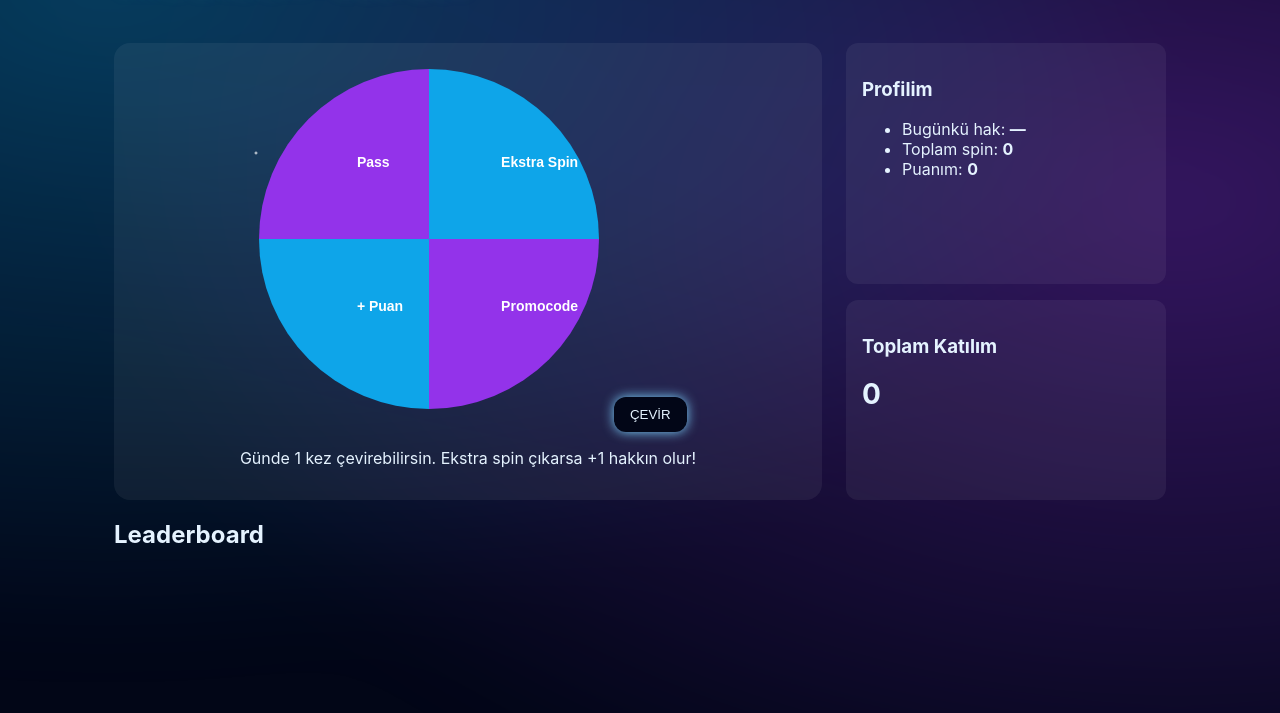
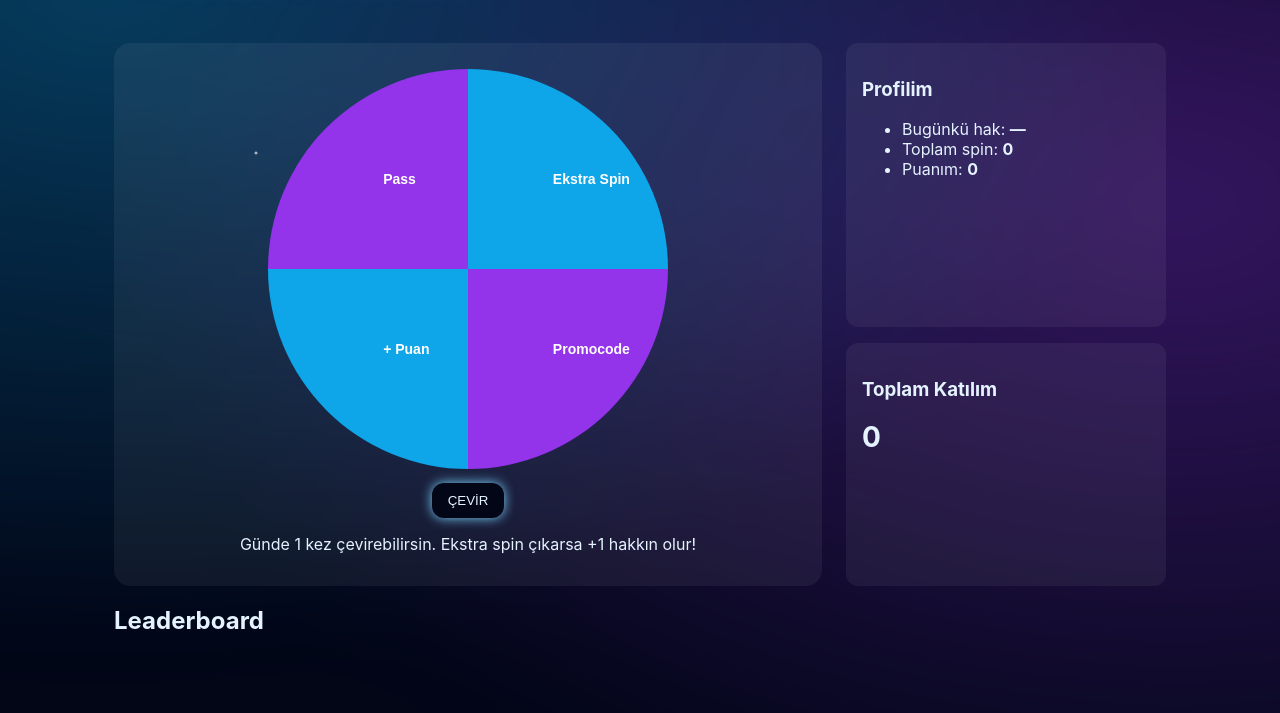
Before and after one commit to tgC3ren1/yilin-siteleri-bot, a plain HTML site: page index.html in a window 1280 px wide. Shown: the part 87-800 px from the top of the page. Drawn offline with nearby package versions, Linux system fonts and the light colour scheme.

Commit message:
index.html

```diff
--- a/index.html
+++ b/index.html
@@ -36,10 +36,14 @@
       </header>
 
       <section class="hero">
-        <div class="wheel-wrap">
-          <canvas id="wheelCanvas" width="360" height="360"></canvas>
-          <button id="spinBtn" class="btn btn-neon">ÇEVİR</button>
-          <p class="spin-note">Günde 1 kez çevirebilirsin. Ekstra spin çıkarsa +1 hakkın olur!</p>
+  <div class="wheel-wrap">
+    <canvas id="wheelCanvas" width="420" height="420"></canvas>
+    <div class="wheel-pointer" aria-hidden="true"></div>
+    <button id="spinBtn" class="btn btn-neon">ÇEVİR</button>
+    <p class="spin-note">Günde 1 kez çevirebilirsin. Ekstra spin çıkarsa +1 hakkın olur!</p>
+  </div>
+
+
         </div>
 
         <aside class="profile">
```
